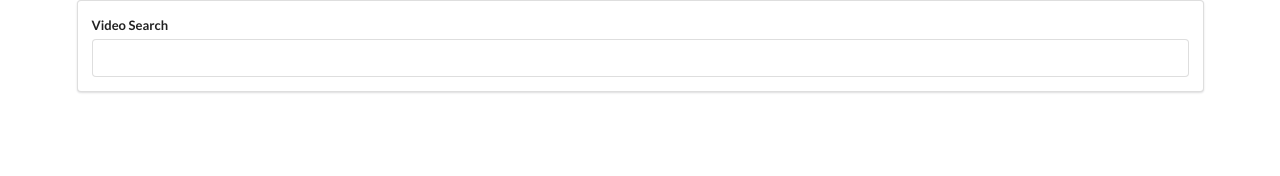
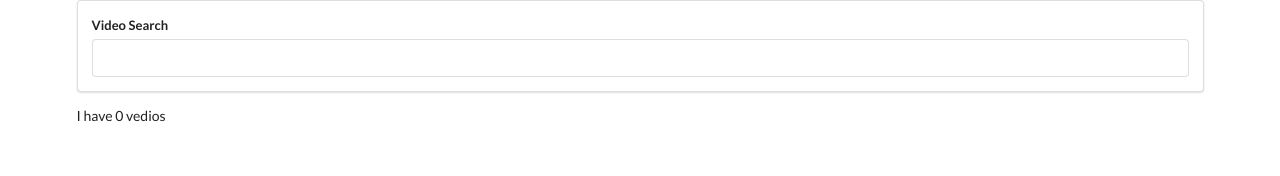
Before and after one commit to hashika2/Vedio_App, a React (Create React App) app in the folder vedio/: page / in a window 1280 px wide. Shown: the top 176 px of the page. Built offline with nearby package versions, Linux system fonts and the light colour scheme.

Commit message:
set vedio images on the page

```diff
--- a/vedio/src/component/App.js
+++ b/vedio/src/component/App.js
@@ -1,9 +1,14 @@
 import React from 'react';
 import SearchBar from './SearchBar';
-import youtube from '../api/youtube';
+//import youtube from '../api/youtube';
+import VedioList from './vedioList';
 import axios from 'axios';
 
 class App extends React.Component{
+
+    state={
+        vedios:[]
+    }
         onTermSubmit=async (term)=>{
             const APIKEY = 'AIzaSyAQpXGoCMfxA2RPAQoz5Qqa5qYhpxBYsI0';
 
@@ -16,16 +21,19 @@ class App extends React.Component{
                     key:APIKEY
                 }
             });
-            console.log(response)
+            this.setState({vedios:response.data.items});
+            //console.log(this.state.vedios)
         }catch(err){
             console.error(err.message);
         }
-
      }
-
     render(){
         return(
-        <div className="ui container"><SearchBar onFormSubmit={this.onTermSubmit}/></div>
+        <div className="ui container">
+            <SearchBar onFormSubmit={this.onTermSubmit}/>
+            I have {this.state.vedios.length} vedios
+            <VedioList vedios={this.state.vedios}/>
+            </div>
     );
     }
 
--- /dev/null
+++ b/vedio/src/component/vedioItem.js
@@ -0,0 +1,10 @@
+import React from 'react';
+
+const VedioItem =({vedios})=>{
+    return <div>
+        <img src={vedios.snippet.thumbnails.medium.url}/>
+        {vedios.snippet.title}
+    </div>
+}
+
+export default VedioItem;
--- /dev/null
+++ b/vedio/src/component/vedioList.js
@@ -0,0 +1,13 @@
+import React from 'react';
+import VedioItem from './vedioItem';
+
+ const vedioList =({vedios})=>{
+     const getVedioItems =vedios.map(vedio=>{
+        return <VedioItem vedios={vedio} id={vedio.id}/>;
+     })
+    return(
+        <div>{getVedioItems}</div>
+    )
+}
+
+export default vedioList;
```
